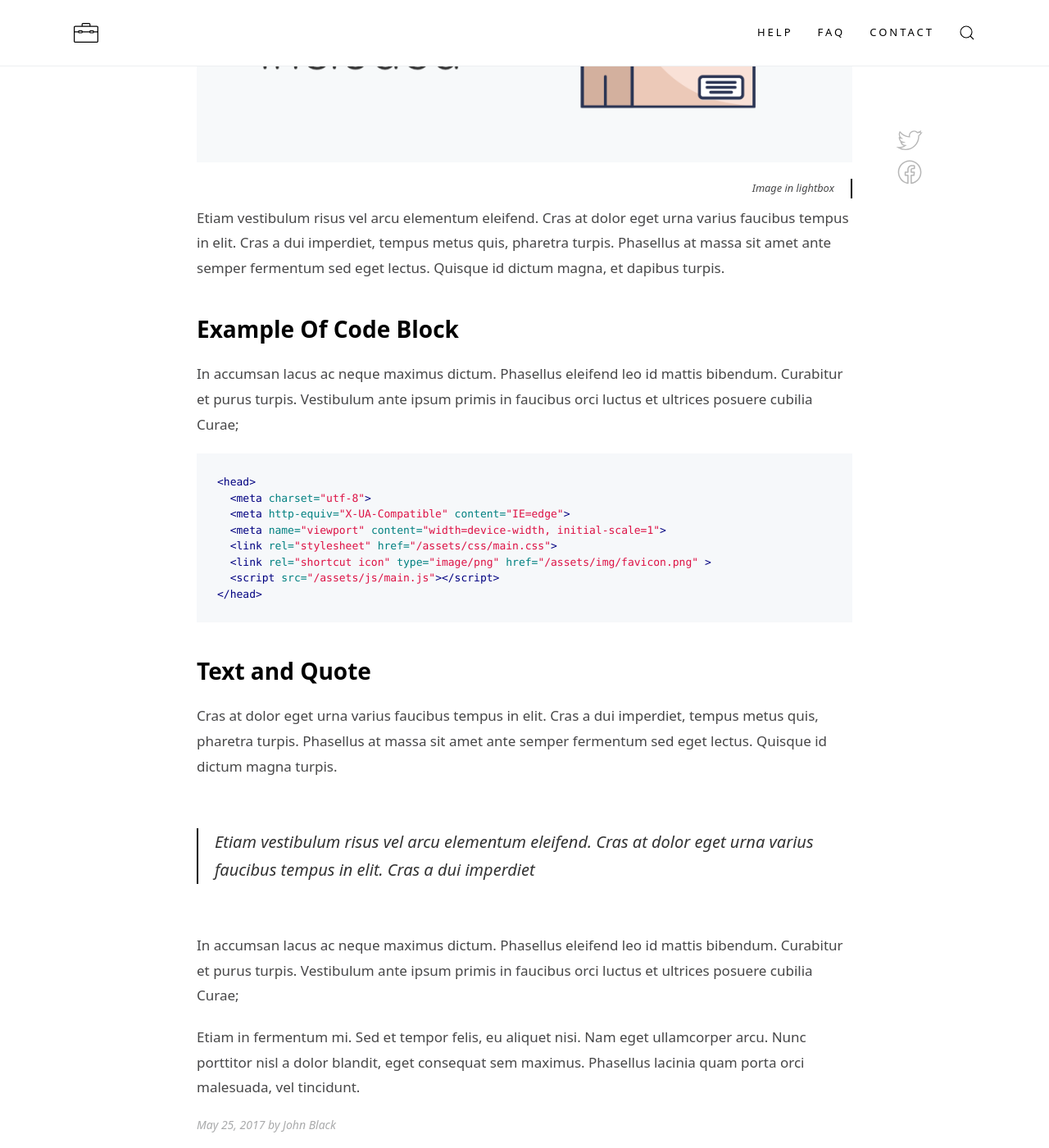
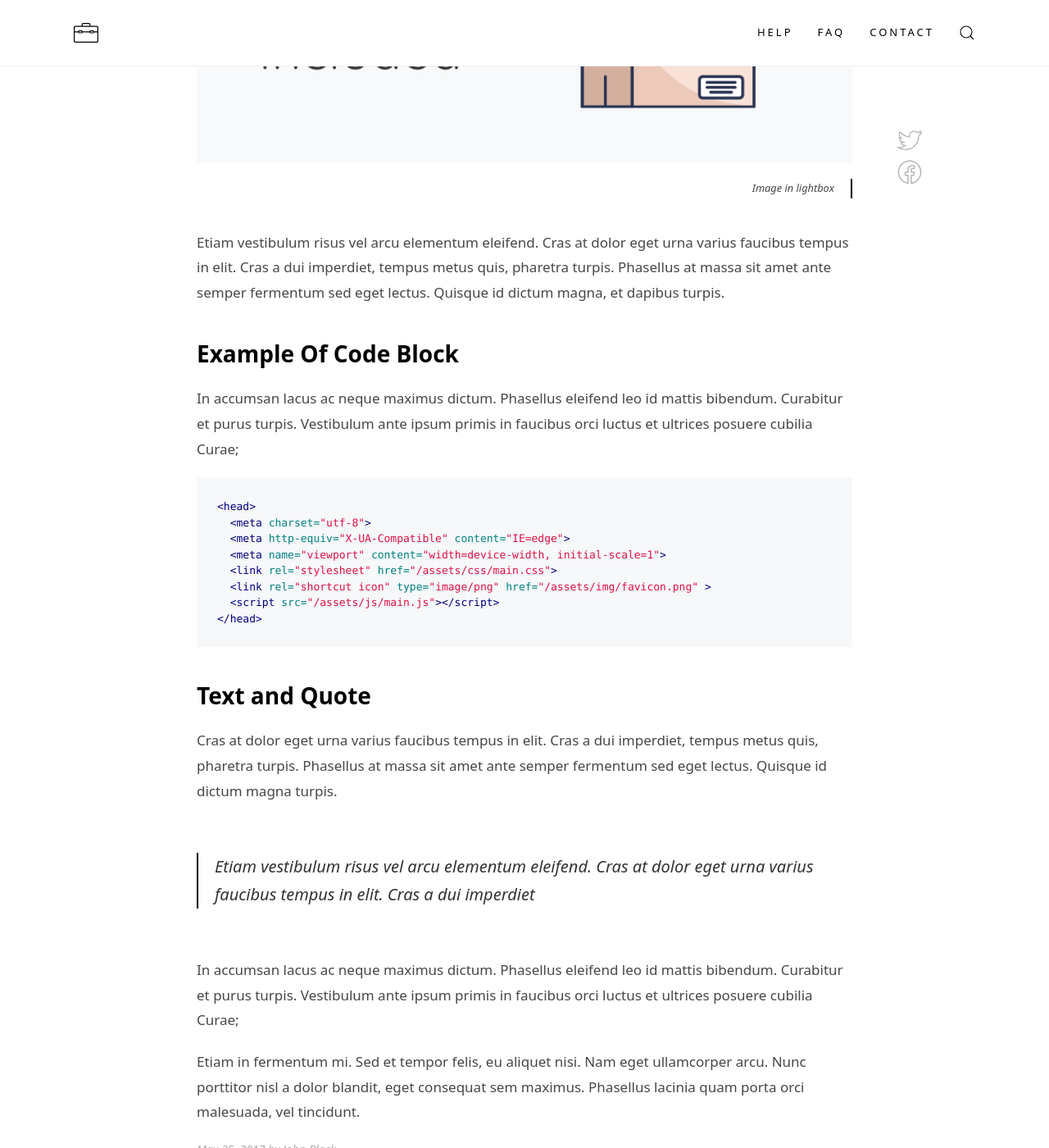
Before and after one commit to robbertl/robbertl.github.io, a Jekyll site: the page built from _posts/2017-05-25-post1.md, in a window 1280 px wide and 1400 px high, scrolled down 970 px. Shown: the whole window at 82% size. Built offline with Jekyll 4.4.1, drawn with Linux system fonts in a browser that asks for light colours.

Commit message:
Update mixins.scss

```diff
--- a/_sass/theme/mixins.scss
+++ b/_sass/theme/mixins.scss
@@ -143,7 +143,7 @@ $section-large-padding-vertical-m:                 $global-large-margin * 1.2;
             margin-left: 0;
             span {
                 padding-right: 20px;
-                margin-bottom: -43px;
+                margin-bottom: -13px;
                 margin-top: 20px;
                 border-right: solid 2px $color-dark;
                 font-style: italic;
```
